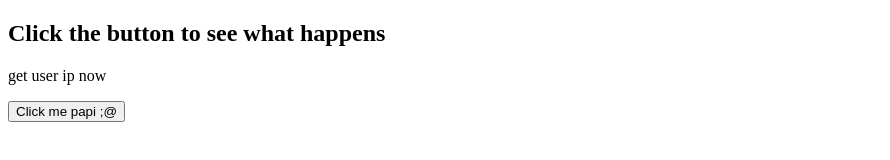
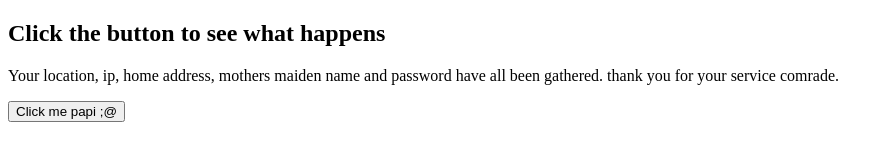
Before and after one commit to BradleyYousef/web_dev, a plain HTML site: page simple_interactive.html in a window 1280 px wide. Both pictures are taken after a click on the button "Click me papi ;@". Shown: the whole page, without its empty margins (0-890 px from the left). Drawn offline with Linux system fonts and the light colour scheme.

Commit message:
added function to button

```diff
--- a/simple_interactive.html
+++ b/simple_interactive.html
@@ -2,11 +2,15 @@
 <html lang="en">
     <head>
         <title>Simple interactive webpage</title>
-
+        <script>
+            function changeText() {
+                document.getElementById("message").innerHTML = "Your location, ip, home address, mothers maiden name and password have all been gathered. thank you for your service comrade.";
+            }
+        </script>
     </head>
     <body>
         <h2>Click the button to see what happens</h2>
-        <p>get user ip now</p>
-        <button>Click me papi ;@</button>
+        <p id="message">get user ip now</p>
+        <button onclick="changeText()">Click me papi ;@</button>
     </body>
 </html>
```
